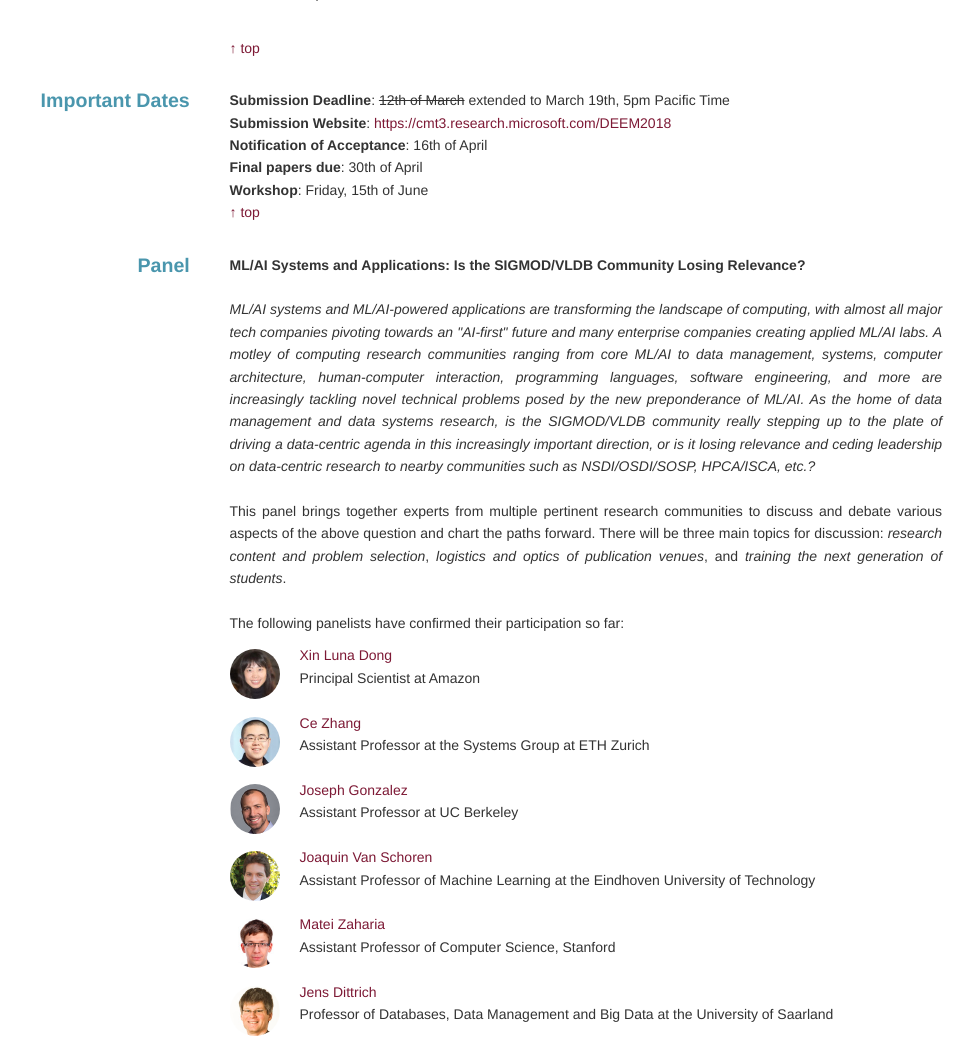
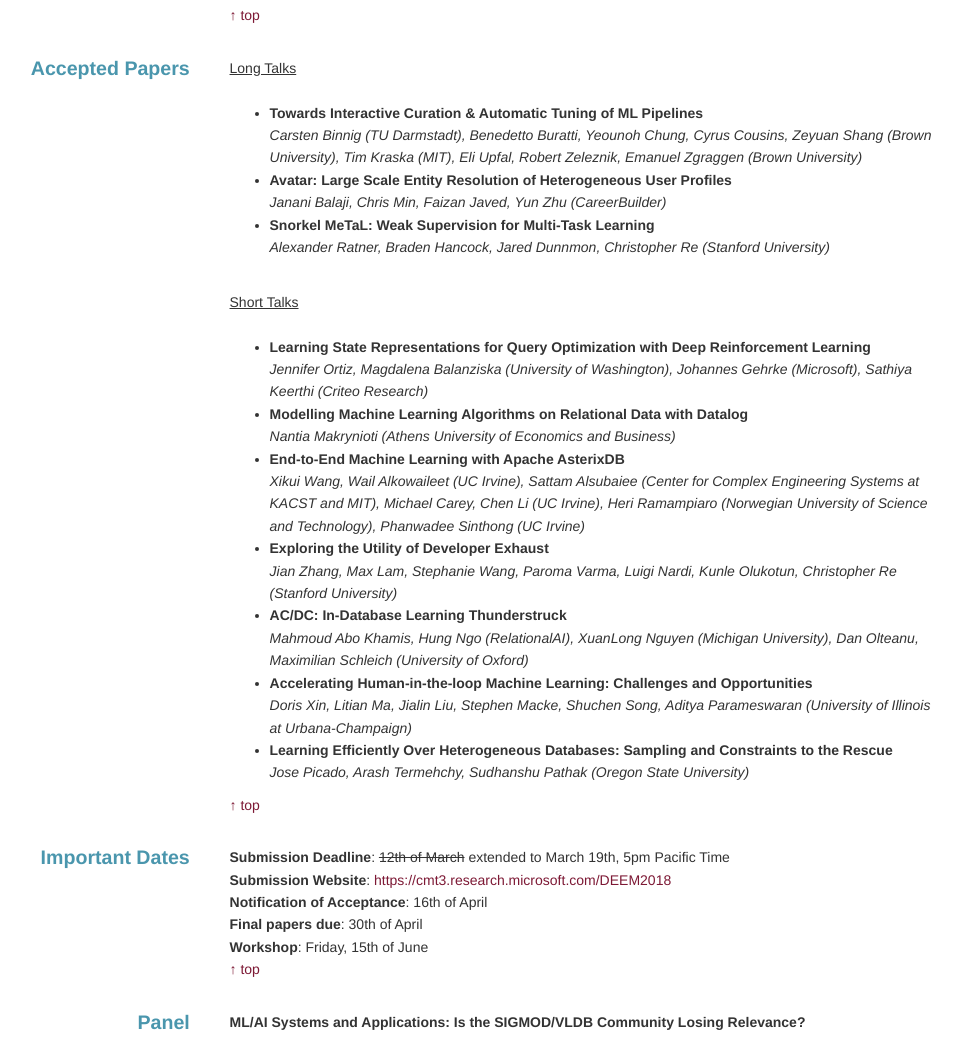
Before and after one commit to deem-workshop/deem-workshop.github.io, a plain HTML site: page index.html in a window 1280 px wide. Shown: the part 1519-2558 px from the top of the page, without its empty margins (117-1091 px from the left). Drawn offline with Linux system fonts and the light colour scheme.

Commit message:
Accepted papers

```diff
--- a/index.html
+++ b/index.html
@@ -14,7 +14,7 @@
       <div class="col-md-2"></div>
       <div class="col-md-7">
         <h1 style="margin-top: .15em;">
-          <a href="#"><img src="images/logo2018.png" title="DEEM: Data Management for End-to-End Machine Learning"/></a>
+          <a href="#"><img src="images/logo2018.png" title="DEEM: Data Management for End-to-End Machine Learning"/></a>s
       </div>
     </div>
 
@@ -22,7 +22,7 @@
       <div class="col-md-1"></div>
       <div class="col-md-2 stitle"></div>
       <div class="col-md-7">
-        <a href="#about">About</a> | <a href="#invitedspeakers">Invited Speakers</a> | <a href="#dates">Important Dates</a> | <a href="#panel">Panel</a> | <a href="#cfp">CfP</a> |
+        <a href="#about">About</a> | <a href="#invitedspeakers">Invited Speakers</a> | <a href="#accepted">Accepted Papers</a> | <a href="#dates">Important Dates</a> | <a href="#panel">Panel</a> | <a href="#cfp">CfP</a> |
         <a href="#topics">Topics</a> | <a href="#submission">Submission</a> | <a href="#organisation">People</a> | <a href="#sponsors">Sponsors</a>
         <br/><br/>
       </div>
@@ -38,8 +38,6 @@
         <p style="text-align: justify">The workshop solicits <b>regular research papers describing preliminary and ongoing research results</b>. In addition, the workshop encourages the submission of <b>industrial experience reports of end-to-end ML deployments</b>. Submissions can be <b>short papers (4 pages)</b> or <b>long papers (up to 10 pages)</b> following the <a href="https://www.acm.org/publications/proceedings-template" target="blank">ACM proceedings format</a>.</p>
 
         <p>Follow us on twitter <a href="https://twitter.com/deem_workshop" target="_blank">@deem_workshop</a> or contact us via email at <a href="mailto:info[AT]deem-workshop[DOT]org">info [at] deem-workshop [dot] org</a>. The website for DEEM 2017 is archived <a href="2017/index.html">here</a>.</p>
-
-        <p><b>IMPORTANT NOTICE:</b><br/>Due to several requests, we extend the submission deadline to March 19th, 5pm Pacific Time.</b></p>
       </div>
     </div>
 
@@ -75,6 +73,68 @@
 
 
         <br/>
+        <p><a href="#">&uarr; top</a></p>
+      </div>
+    </div>
+
+    <div class="row">
+      <div class="col-md-1"></div>
+      <div class="col-md-2 stitle"><a name="accepted" class="internal">Accepted Papers</a></div>
+      <div class="col-md-7">
+
+        <u>Long Talks</u><br/><br/>
+
+        <ul>
+          <li>
+            <b>Towards Interactive Curation & Automatic Tuning of ML Pipelines</b><br/>
+            <i>Carsten Binnig (TU Darmstadt), Benedetto Buratti, Yeounoh Chung, Cyrus Cousins, Zeyuan Shang (Brown University),
+        Tim Kraska (MIT), Eli Upfal, Robert Zeleznik, Emanuel Zgraggen (Brown University)</i>
+          </li>
+          <li>
+            <b>Avatar: Large Scale Entity Resolution of Heterogeneous User Profiles</b><br/>
+            <i>Janani Balaji, Chris Min, Faizan Javed, Yun Zhu (CareerBuilder)</i>
+          </li>
+          <li>
+            <b>Snorkel MeTaL: Weak Supervision for Multi-Task Learning</b><br/>
+            <i>Alexander Ratner, Braden Hancock, Jared Dunnmon, Christopher Re (Stanford University)</i>
+          </li>
+        </ul>
+
+        <br/>
+        <u>Short Talks</u><br/>
+        <br/>
+
+        <ul>
+          <li>
+            <b>Learning State Representations for Query Optimization with Deep Reinforcement Learning</b><br/>
+          <i>Jennifer Ortiz, Magdalena Balanziska (University of Washington), Johannes Gehrke (Microsoft), Sathiya Keerthi (Criteo Research)</i>
+          </li>
+          <li>
+            <b>Modelling Machine Learning Algorithms on Relational Data with Datalog</b><br/>
+            <i>Nantia Makrynioti (Athens University of Economics and Business)</i>
+          </li>
+          <li>
+            <b>End-to-End Machine Learning with Apache AsterixDB</b><br/>
+            <i>Xikui Wang, Wail Alkowaileet (UC Irvine), Sattam Alsubaiee (Center for Complex Engineering Systems at KACST and MIT), Michael Carey, Chen Li (UC Irvine), Heri Ramampiaro (Norwegian University of Science and Technology), Phanwadee Sinthong (UC Irvine)</i>
+          </li>
+          <li>
+            <b>Exploring the Utility of Developer Exhaust</b><br/>
+            <i>Jian Zhang, Max Lam, Stephanie Wang, Paroma Varma, Luigi Nardi, Kunle Olukotun, Christopher Re (Stanford University)</i>
+          </li>
+          <li>
+            <b>AC/DC: In-Database Learning Thunderstruck</b><br/>
+            <i>Mahmoud Abo Khamis, Hung Ngo (RelationalAI), XuanLong Nguyen (Michigan University), Dan Olteanu, Maximilian Schleich (University of Oxford)</i>
+          </li>
+          <li>
+            <b>Accelerating Human-in-the-loop Machine Learning: Challenges and Opportunities</b><br/>
+            <i>Doris Xin, Litian Ma, Jialin Liu, Stephen Macke, Shuchen Song, Aditya Parameswaran (University of Illinois at Urbana-Champaign)</i>
+          </li>
+          <li>
+            <b>Learning Efficiently Over Heterogeneous Databases: Sampling and Constraints to the Rescue</b><br/>
+            <i>Jose Picado, Arash Termehchy, Sudhanshu Pathak (Oregon State University)</i>
+          </li>
+        </ul>
+
         <p><a href="#">&uarr; top</a></p>
       </div>
     </div>
```
